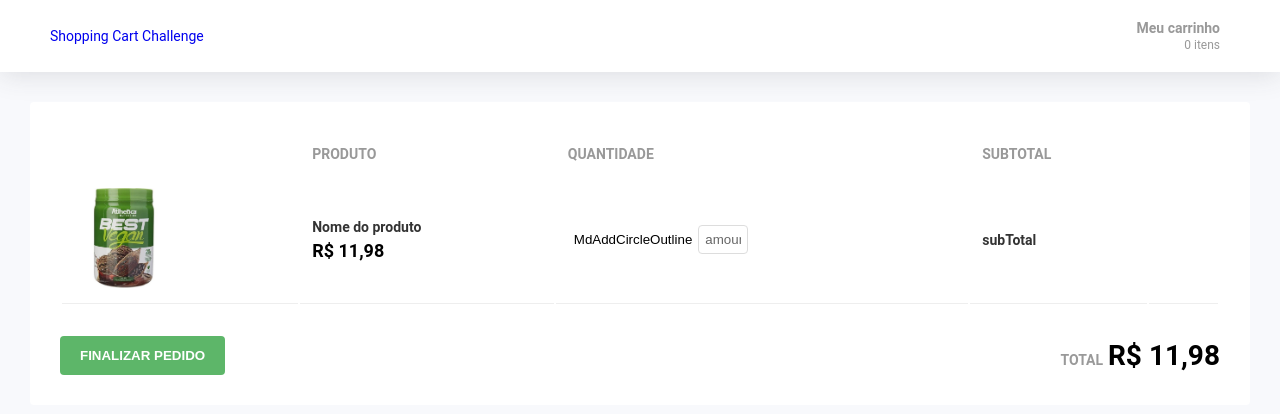
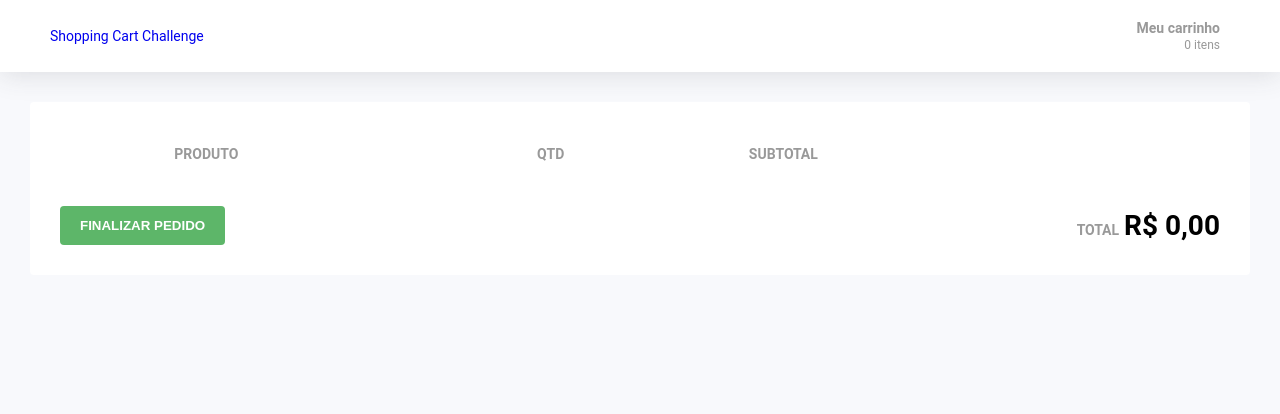
Before and after one commit to allanncruz/shopping-cart-challenge, a React (Create React App) app: page /cart in a window 1280 px wide. Shown: the top 414 px of the page. Built offline with nearby package versions, Linux system fonts and the light colour scheme.

Commit message:
feat: integration cart page

```diff
--- a/src/pages/Cart/index.tsx
+++ b/src/pages/Cart/index.tsx
@@ -1,9 +1,54 @@
 import React from 'react';
+import {
+  MdDelete,
+  MdAddCircleOutline,
+  MdRemoveCircleOutline,
+} from 'react-icons/md';
 
-import ImgProduct from '../../assets/images/1.jpg';
+import { useCart } from '../../hooks/useCart';
+import { formatPrice } from '../../util/format';
 import { Container, ProductTable, Total } from './styles';
 
+interface Product {
+  id: number;
+  title: string;
+  price: number;
+  image: string;
+  amount: number;
+}
+
+interface ProductFormatted extends Product{
+  priceFormatted: string;
+  subTotal: string;
+}
+
 const Cart = (): JSX.Element => {
+  const { cart, removeProduct, updateProductAmount } = useCart();
+
+  const cartFormatted: ProductFormatted[] = cart.map((product) => (
+    { ...product, priceFormatted: formatPrice(product.price), subTotal: formatPrice(product.price * product.amount)}
+  ))
+
+  const total = formatPrice(cart.reduce((sumTotal, product) => {
+      sumTotal += product.price * product.amount;
+      return sumTotal;
+    }, 0)
+  )
+
+  function handleProductIncrement(product: Product) {
+    const newProductAmount = product.amount + 1;
+    updateProductAmount({productId: product.id, amount: newProductAmount});
+  }
+
+  function handleProductDecrement(product: Product) {
+    const newProductAmount = product.amount - 1;
+    updateProductAmount({productId: product.id, amount: newProductAmount});
+  }
+
+  function handleRemoveProduct(productId: number) {
+    removeProduct(productId);
+  }
+
   return (
     <Container>
       <ProductTable>
@@ -11,51 +56,63 @@ const Cart = (): JSX.Element => {
         <tr>
           <th aria-label="product image" />
           <th>PRODUTO</th>
-            <th>QUANTIDADE</th>
+          <th>QTD</th>
           <th>SUBTOTAL</th>
           <th aria-label="delete icon" />
         </tr>
         </thead>
         <tbody>
-            <tr data-testid="product">
+        {cartFormatted.map((product) => {
+          return (
+            <tr data-testid="product" key={product.id}>
               <td>
-                  <img src={ImgProduct} alt="Nome do produto" />
+                <img src={product.image} alt={product.title} />
               </td>
               <td>
-                  <strong>Nome do produto</strong>
-                  <span>R$ 11,98</span>
+                <strong>{product.title}</strong>
+                <span>{product.priceFormatted}</span>
               </td>
               <td>
                 <div>
                   <button
                     type="button"
+                    data-testid="decrement-product"
+                    disabled={product.amount <= 1}
+                    onClick={() => handleProductDecrement(product)}
                   >
-                        MdAddCircleOutline
+                    <MdRemoveCircleOutline size={20} />
                   </button>
                   <input
                     type="text"
                     data-testid="product-amount"
                     readOnly
-                      value="amount"
+                    value={product.amount}
                   />
                   <button
                     type="button"
                     data-testid="increment-product"
+                    onClick={() => handleProductIncrement(product)}
                   >
+                    <MdAddCircleOutline size={20} />
                   </button>
                 </div>
               </td>
               <td>
-                  <strong>subTotal</strong>
+                <strong>{product.subTotal}</strong>
               </td>
               <td>
                 <button
                   type="button"
                   data-testid="remove-product"
+                  onClick={() => handleRemoveProduct(product.id)}
                 >
+                  <MdDelete size={20} />
                 </button>
               </td>
             </tr>
+          )
+        })}
+
         </tbody>
       </ProductTable>
 
@@ -64,7 +121,7 @@ const Cart = (): JSX.Element => {
 
         <Total>
           <span>TOTAL</span>
-          <strong>R$ 11,98</strong>
+          <strong>{total}</strong>
         </Total>
       </footer>
     </Container>
```
Lines whose indentation alone changed are shown as unchanged.
